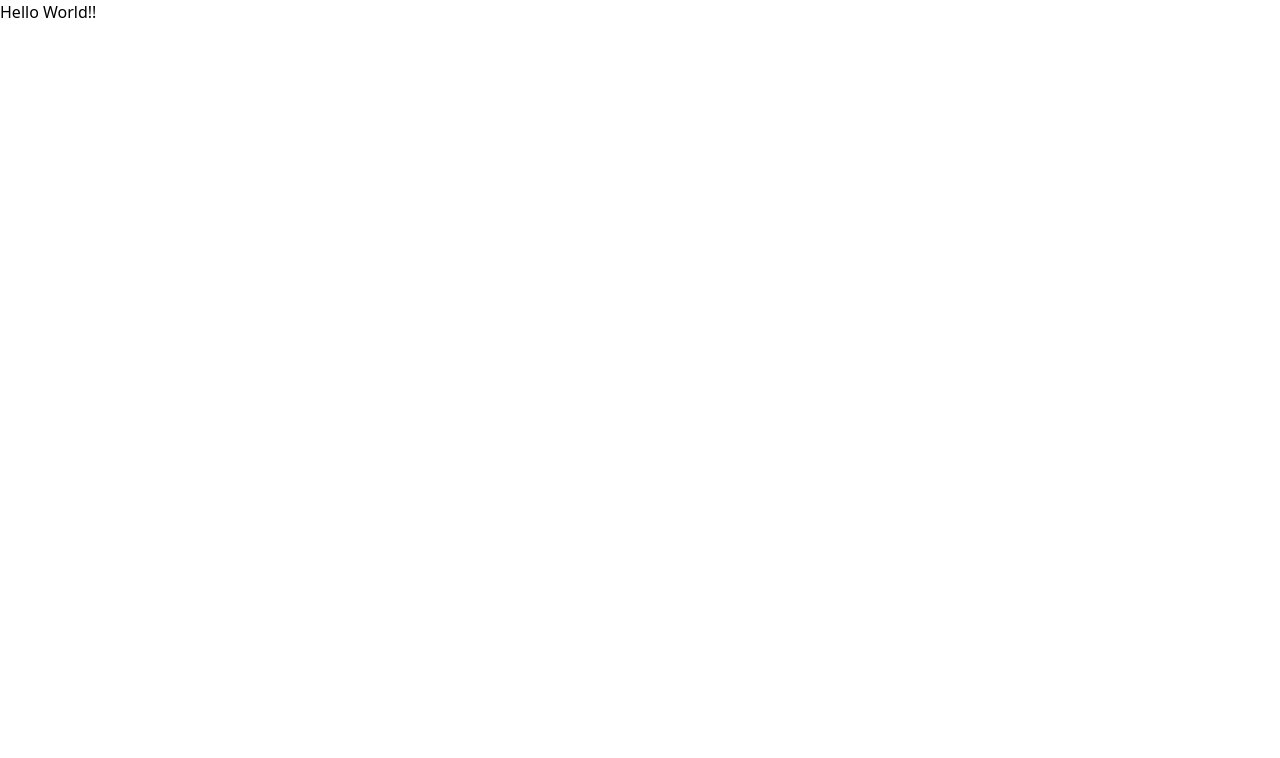
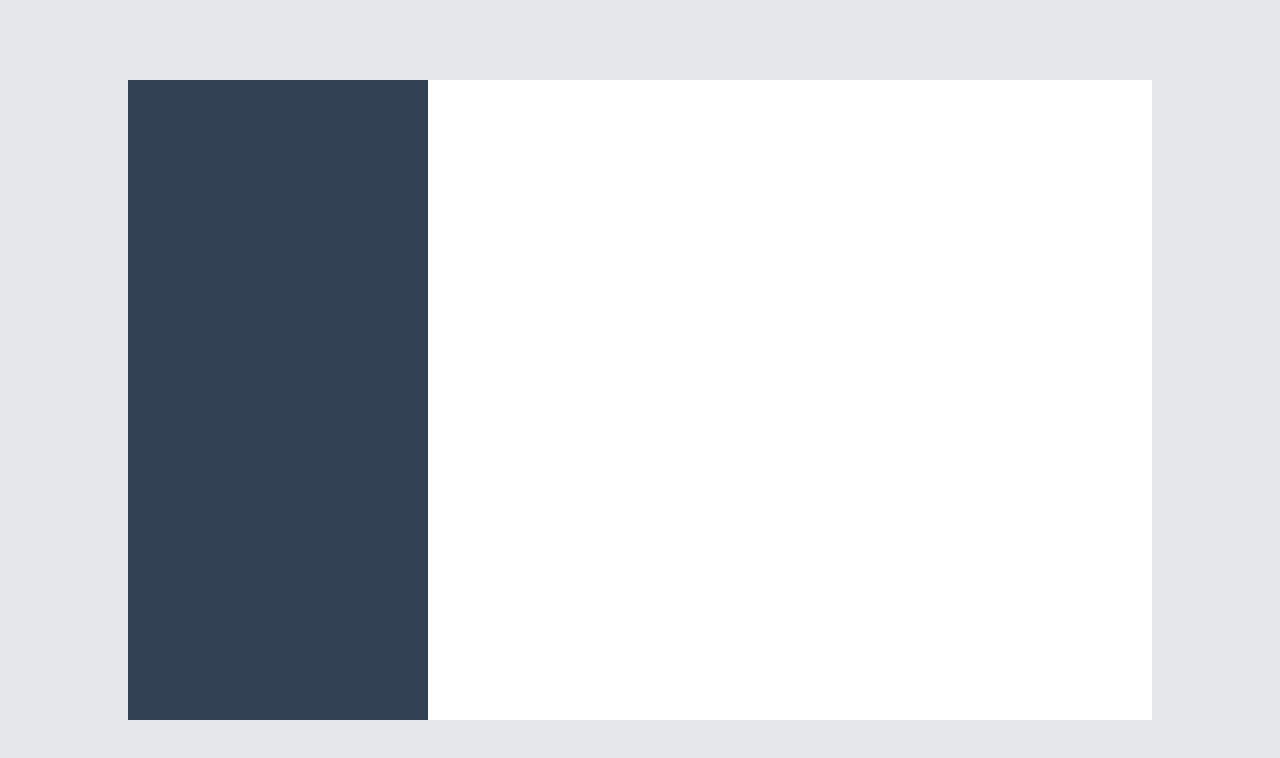
Before and after one commit to dot-frost/vue-chat-app, a Vue app: page / in a window 1280 px wide. Shown: the top 758 px of the page. Built offline with nearby package versions, Linux system fonts and the light colour scheme.

Commit message:
Init Layout for Home View

```diff
--- a/src/views/HomeView.vue
+++ b/src/views/HomeView.vue
@@ -1,5 +1,14 @@
 <template>
-  <h1>Hello World!!</h1>
+  <div class="bg-gray-200 h-screen max-h-screen min-h-screen flex justify-center items-center px-10 py-20">
+    <div class="max-w-screen-lg flex-grow h-full overflow-hidden flex flex-coll justify-items-stretch items-stretch">
+      <!-- Sidebar -->
+      <div id="sidebar" class="bg-slate-700 flex flex-col justify-items-stretch text-white w-20 md:w-[300px]">
+      </div>
+      <!-- ChatBox -->
+      <div class="flex-grow bg-white">
+      </div>
+    </div>
+  </div>
 </template>
 
 <script>
```
